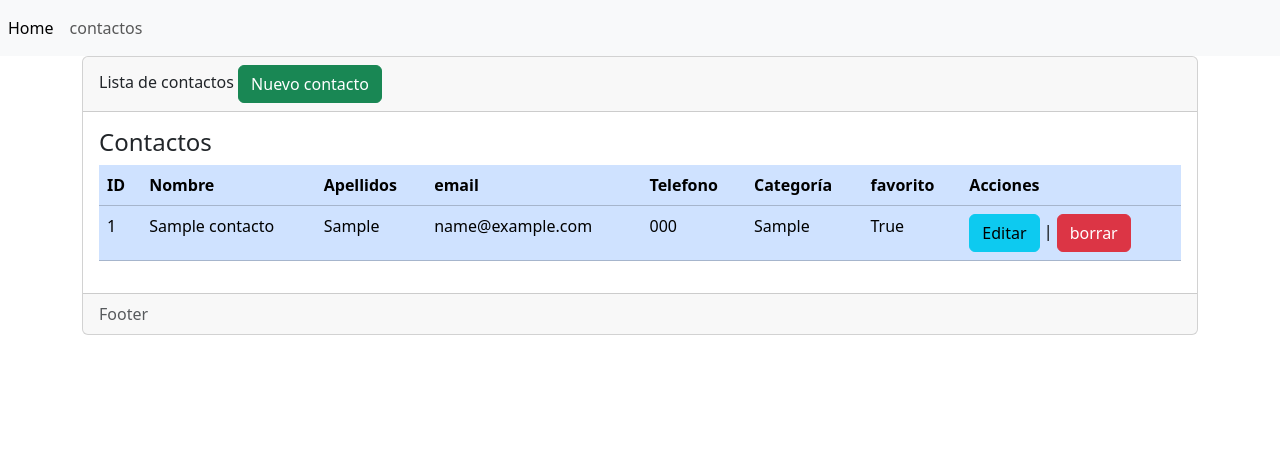
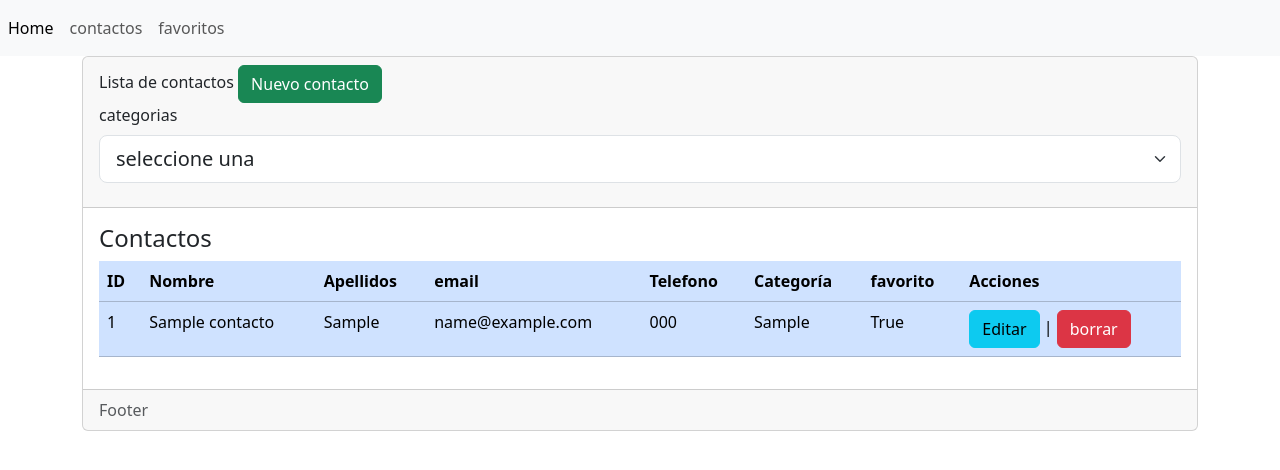
Before and after one commit to sebastiancruzcardona/Python_Project, a Django app: page /contactos in a window 1280 px wide. Shown: the top 470 px of the page. Run offline with Django 5.2, Linux system fonts and the light colour scheme; tables that the repository leaves empty hold one stand-in row (values such as "Sample post").

Commit message:
feat (metodos) fultrar por categoria y agregar seccion de favoritos

```diff
--- a/sistema/agenda_digital/forms.py
+++ b/sistema/agenda_digital/forms.py
@@ -16,3 +16,7 @@ class ContactoForm(forms.ModelForm):
 
 
         fields = '__all__'
+
+
+class BusquedaCategoriaForm(forms.Form):
+    nombre = forms.CharField(label='Buscar Categoría', max_length=100, required=False)
--- a/sistema/agenda_digital/templates/base.html
+++ b/sistema/agenda_digital/templates/base.html
@@ -28,6 +28,8 @@
                     >Home <span class="visually-hidden">(current)</span></a
                 >
                 <a class="nav-item nav-link" href="{% url 'contactos' %}">contactos</a>
+
+                <a class="nav-item nav-link" href="{% url 'favoritos' %}">favoritos</a>
             </div>
         </nav>
 
--- a/sistema/agenda_digital/templates/paginas/contactos/index.html
+++ b/sistema/agenda_digital/templates/paginas/contactos/index.html
@@ -14,6 +14,31 @@
             role="button"
             > Nuevo contacto</a
         >
+
+        <div class="mb-3">
+        <form  id ="searchForm" action="{% url 'buscar_categoria' %}" method="get">
+            <label for="" class="form-label">categorias</label>
+            <select
+                class="form-select form-select-lg"
+                name="categoria"
+                id="categorias"
+                onchange="this.form.submit()"
+            >
+                <option selected>seleccione una</option>
+                <option value="Todos">Todos</option>
+                {% for contacto in contactos %}
+                <option value="{{contacto.categoria}}">{{contacto.categoria}}</option>
+                {% endfor %}
+            </select>
+
+
+
+        </form>
+
+
+        </div>
+
+
 
     </div>
 
--- a/sistema/agenda_digital/urls.py
+++ b/sistema/agenda_digital/urls.py
@@ -24,4 +24,10 @@ urlpatterns = [
    path('contactos/editar/<int:id>', views.editar_contacto, name='editar'),
 
    path('contactos/eliminar/<int:id>', views.eliminar_contacto, name='eliminar'),
+
+   path('buscar/', views.buscar_categoria, name='buscar_categoria'),
+
+   path('favoritos/', views.buscar_favoritos, name='favoritos'),
+
+
 ]
--- a/sistema/agenda_digital/views.py
+++ b/sistema/agenda_digital/views.py
@@ -3,6 +3,7 @@ from .models import contacto, usuario
 from .forms import usuarioForm
 from django.http import HttpResponse
 from .forms import ContactoForm
+from .forms import *
 # Create your views here.
 
 def index(request):
@@ -66,3 +67,32 @@ def eliminar_contacto(request, id):
    contacto_delete = contacto.objects.get(id=id)
    contacto_delete.delete()
    return redirect('contactos')
+
+def buscar_categoria(request):
+    #Recibe la categoría de la url por get del html contacto index
+    categoria = request.GET.get('categoria')
+    print(f'La categoría es: {categoria}')  # Imprime el valor de la categoría (categoria)
+    # Ahora puedes hacer algo con el valor de la categoría, como buscar en la base de datos
+    contactos = contacto.objects.all()
+    contactos_buscar = []
+    if(categoria == 'Todos'):
+        return render(request, 'paginas/contactos/index.html',  {'contactos': contactos})
+    else:
+      for contacto1 in contactos:
+        if contacto1.categoria == categoria:
+            contactos_buscar.append(contacto1)
+    contactos = contactos_buscar
+
+    return render(request, 'paginas/contactos/index.html',  {'contactos': contactos})
+
+
+def buscar_favoritos(request):
+    #busca los contactos favoritos
+    contactos = contacto.objects.all()
+    contactos_favorites = []
+    for contacto1 in contactos:
+        if contacto1.favorito == True:
+            contactos_favorites.append(contacto1)
+
+    contactos = contactos_favorites
+    return render(request, 'paginas/contactos/index.html',  {'contactos': contactos})
```
